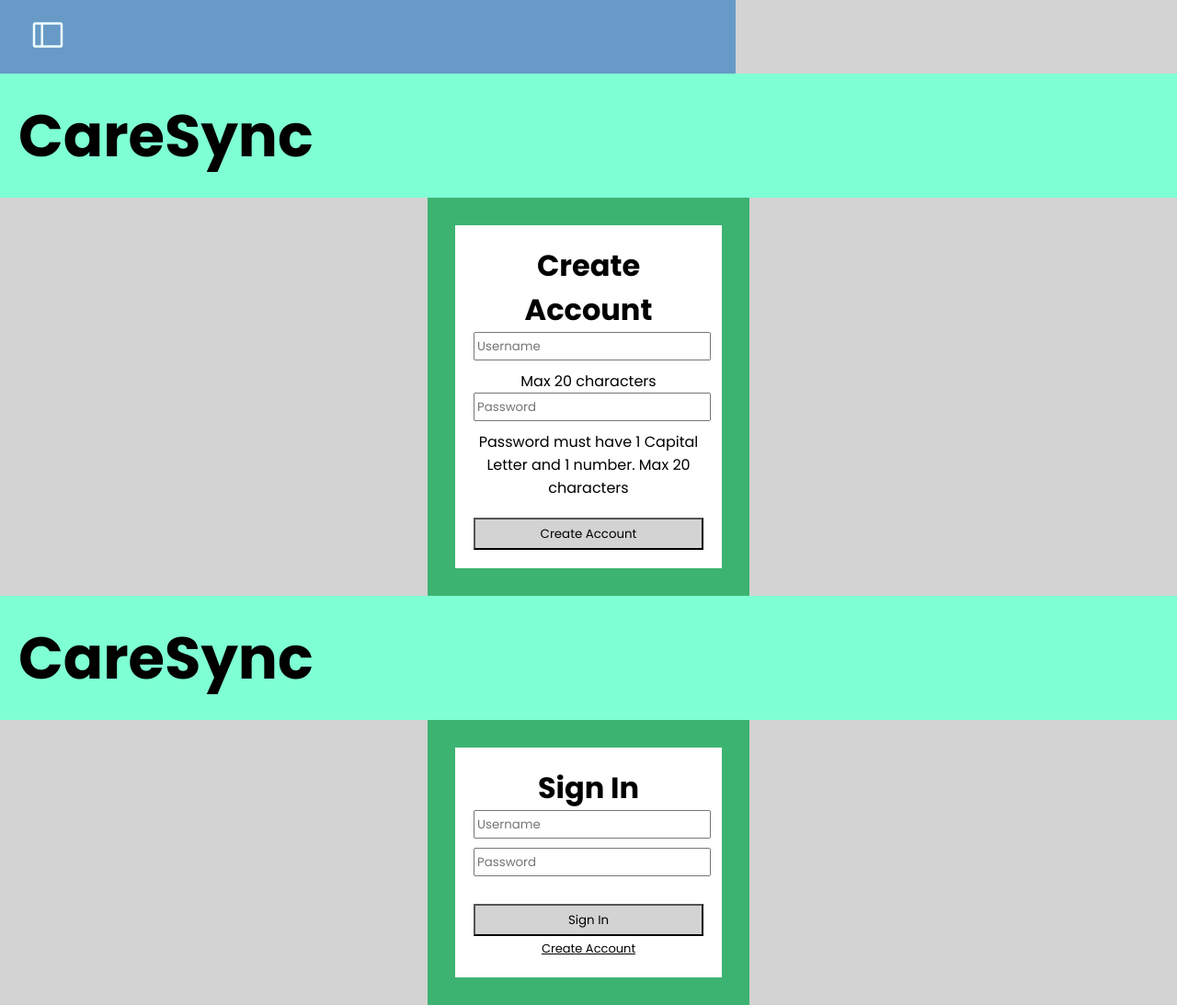
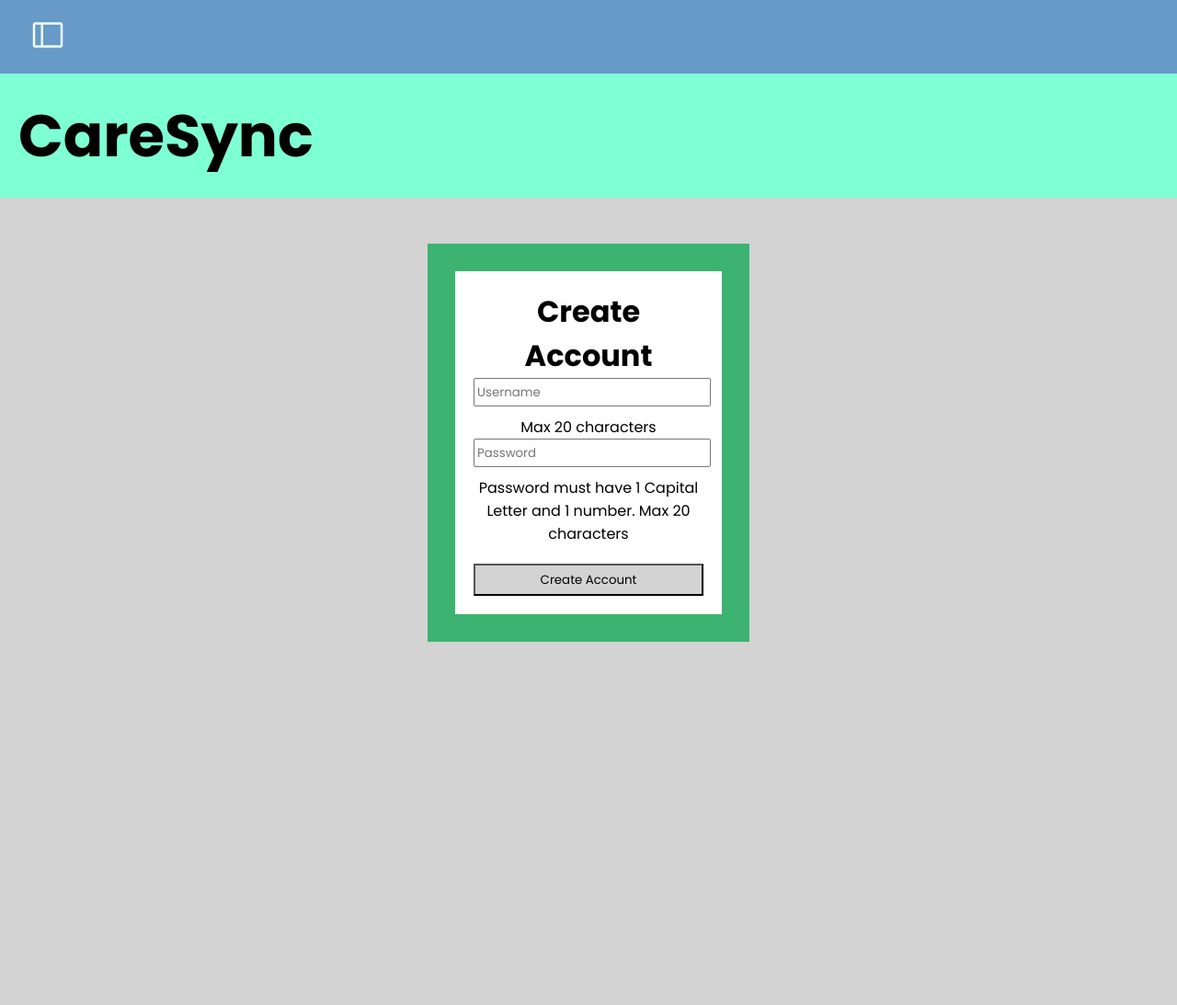
Before and after one commit to evanstice/CareSync, a React (Vite) app in the folder frontend/: page /create-account in a window 1280 px wide. Shown: the whole page at 92% size. After the commit the page ends 800 px from the top, so only its background shows below. Built offline with nearby package versions, Linux system fonts and the light colour scheme.

Commit message:
Fixed nav bar and added breaks to login and sign in.

```diff
--- a/frontend/src/App.jsx
+++ b/frontend/src/App.jsx
@@ -17,9 +17,6 @@ function App() {
         <Route path="/home" element={<Home />} />
         <Route path="/tasks" element={<Tasks />} />
       </Routes>
-      <div>
-        <Login />
-      </div>
     </Router>
   );
 }
--- a/frontend/src/components/CreateAccount.jsx
+++ b/frontend/src/components/CreateAccount.jsx
@@ -53,6 +53,7 @@ const CreateAccount = () => {
   return (
     <div>
       <h1 style={styles.h1}>CareSync</h1>
+      <br></br><br></br>
       <div style={styles.container}>
         <h3>Create Account</h3>
         <form>
--- a/frontend/src/components/Login.jsx
+++ b/frontend/src/components/Login.jsx
@@ -49,6 +49,7 @@ const Login = () => {
   return (
     <div>
       <h1 style={styles.h1}>CareSync</h1>
+      <br></br><br></br>
       <div style={styles.container}>
         <h3>Sign In</h3>
         <form>
--- a/frontend/src/components/NavBar.css
+++ b/frontend/src/components/NavBar.css
@@ -1,7 +1,6 @@
 .navbar {
     background-color: #679ac6;
     height: 80px;
-    width: 100vh;
     display: flex;
     justify-content: start;
     align-items: center;
```
